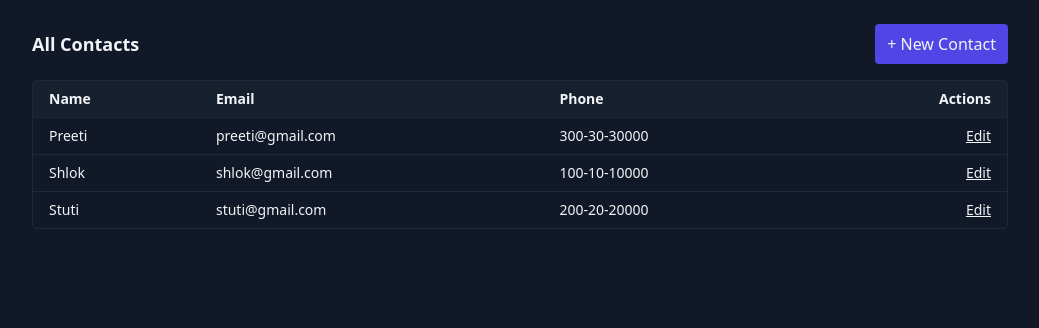
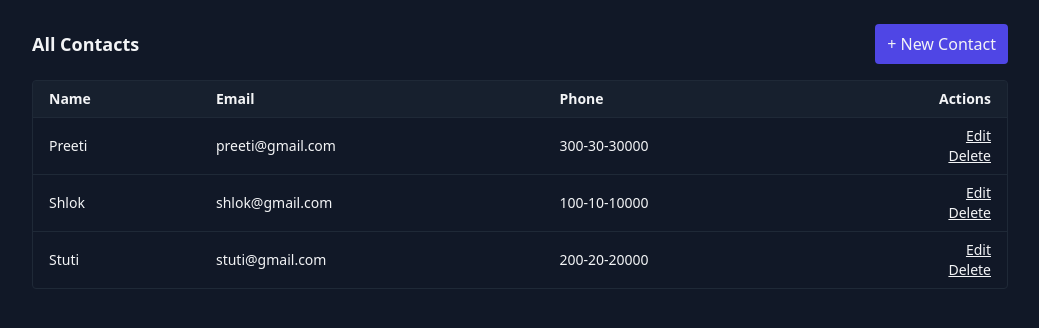
Before and after one commit to Shlokktiwarii/Contact-Manager-Flask, a Flask app: page / in a window 1280 px wide. Shown: the part 61-389 px from the top of the page, without its empty margins (120-1159 px from the left). Run offline with Flask 3, Linux system fonts and the light colour scheme; some libraries are stand-ins or nearby versions.

Commit message:
Delete feature added

```diff
--- a/app/route.py
+++ b/app/route.py
@@ -56,7 +56,12 @@ def update_contact(contact_id:int):
      return "Email must be unique",400
   return redirect(url_for("main.home"))
 
-
+@bp.post("/contacts/<int:contact_id>/delete")
+def delete_contact(contact_id:int):
+  contact = Contact.query.get_or_404(contact_id)
+  db.session.delete(contact)
+  db.session.commit()
+  return redirect(url_for('main.home'))
 
 
 
--- a/templates/index2.html
+++ b/templates/index2.html
@@ -28,6 +28,14 @@ endblock %} {% block content %}
            class="underline cursor-pointer">
             Edit
           </a>
+
+          <form
+            method="post"
+            onsubmit="return confirm('Delete this contact?')"
+            action="{{url_for('main.delete_contact', contact_id=c.id)}}"
+          >
+          <button class="underline">Delete</button>
+          </form>
         </td>
       </tr>
       {% else %}
```
Also changed, not shown: instance/contacts.db.
